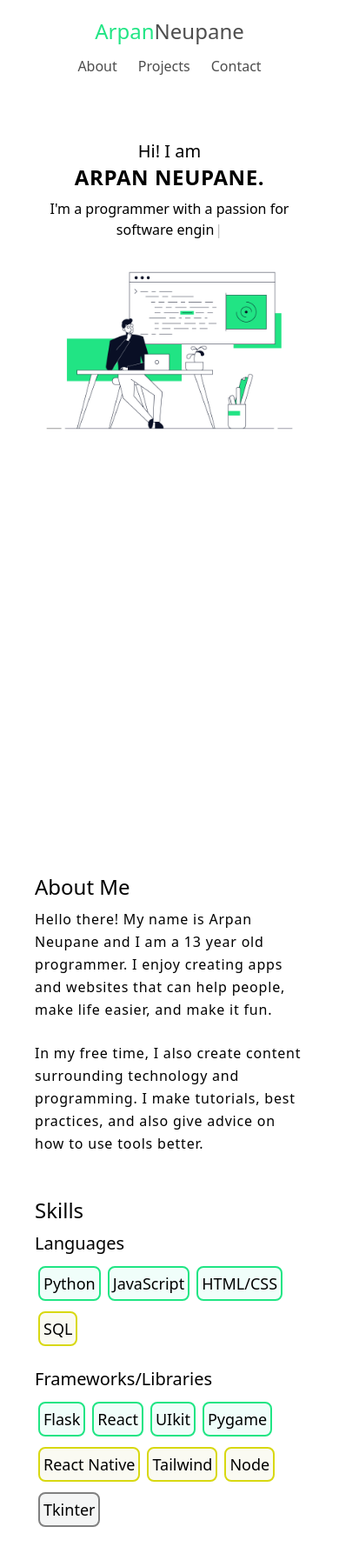
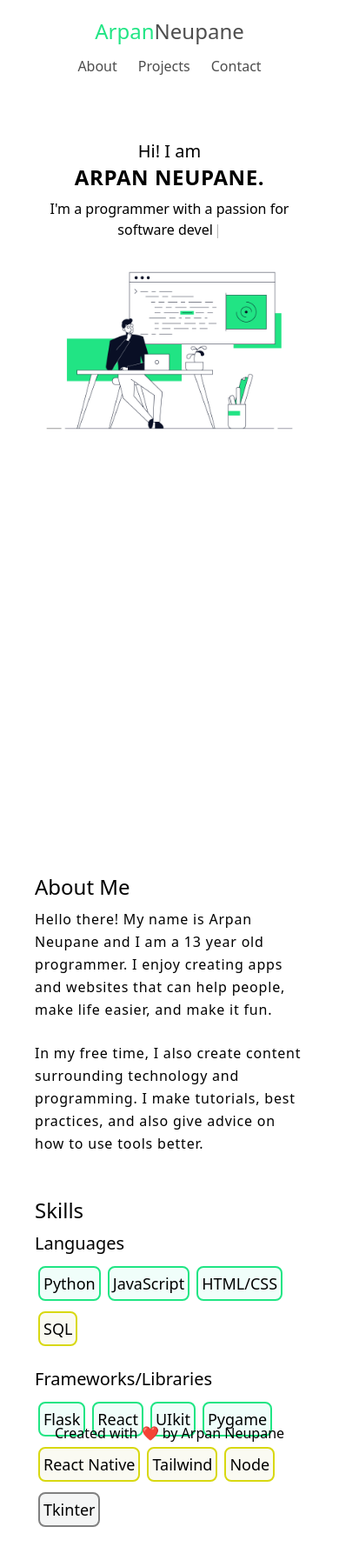
Before and after one commit to arpanneupane19/website-v4, a React (Create React App) app: page / in a window 390 px wide. Shown: the top 1794 px of the page at 87% size. Built offline with nearby package versions, Linux system fonts and the light colour scheme.

Commit message:
changed strings & added bottom footer

```diff
--- a/src/components/Home.js
+++ b/src/components/Home.js
@@ -31,12 +31,12 @@ function Home() {
     ChangeTitle()
 
     // Strings for typewriter effect
-    const strings = ['software engineering.', 'web development.', 'content creation.', 'full stack development.', 'creating things.', 'design.'];
+    const strings = ['software development.', 'web development.', 'content creation.', 'business.', 'creating things.'];
 
     return (
-        <div className="font-sans antialiased">
-            <section id="home" className='lg:px-32 px-8 pt-40'>
-                <div className="flex lg:flex-row flex-col justify-evenly items-center">
+        <div className="font-sans antialiased relative">
+            <section id="home">
+                <div className="flex lg:flex-row flex-col justify-evenly items-center lg:px-32 px-8 pt-40">
                     <div className="intro-header lg:text-left text-center">
                         <p className="lg:text-3xl md:text-2xl text-xl font-medium">Hi! I am</p>
                         <p className="lg:text-4xl md:text-3xl text-2xl font-bold tracking-wide">ARPAN NEUPANE.</p>
@@ -46,11 +46,10 @@ function Home() {
                         <img src={homeGif} alt='programmer-gif' width="500" />
                     </div>
                 </div>
-
             </section>
 
-            <section id="about" className='lg:px-16 px-6 pt-36'>
-                <div className="flex md:flex-row flex-col justify-between">
+            <section id="about">
+                <div className="flex md:flex-row flex-col justify-between lg:px-16 px-6 pt-36 pb-24">
                     <Fade top cascade>
                         <div className='p-4 md:w-1/2 w-1/1 md:mx-4 md:mb-0 mb-4'>
                             <p className='about-header md:text-3xl text-2xl mb-2 font-medium'>About Me</p>
@@ -132,8 +131,8 @@ function Home() {
                     </Fade>
                 </div>
             </section>
-
-        </div>
+            <p className="ending-msg font-light text-center p-7 absolute bottom-0 left-0 right-0">Created with ❤️ by Arpan Neupane</p>
+        </div >
     )
 }
 
```
